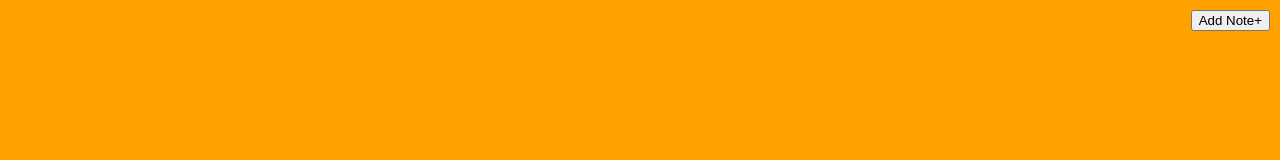
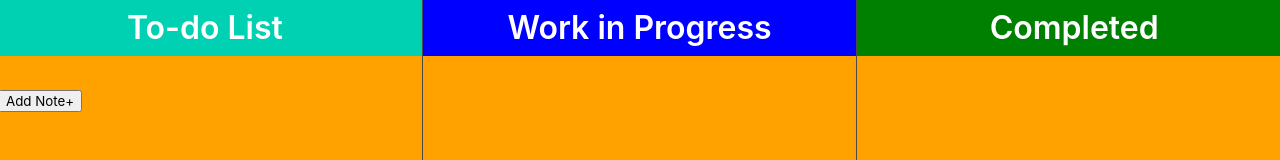
Before and after one commit to davidrevo/Noteboard, a plain HTML site: page index.html in a window 1280 px wide. Shown: the top 160 px of the page. Drawn offline with nearby package versions, Linux system fonts and the light colour scheme.

Commit message:
add todo list, wip list, and completed list

```diff
--- a/css/style.css
+++ b/css/style.css
@@ -1,61 +1,39 @@
-/* http://meyerweb.com/eric/tools/css/reset/
-   v2.0 | 20110126
-   License: none (public domain)
-*/
+html {
+	width: 100%;
+	height: 100%;
+  background-color: #ffa200 !important;
+}
 
-html, body, div, span, applet, object, iframe,
-h1, h2, h3, h4, h5, h6, p, blockquote, pre,
-a, abbr, acronym, address, big, cite, code,
-del, dfn, em, img, ins, kbd, q, s, samp,
-small, strike, strong, sub, sup, tt, var,
-b, u, i, center,
-dl, dt, dd, ol, ul, li,
-fieldset, form, label, legend,
-table, caption, tbody, tfoot, thead, tr, th, td,
-article, aside, canvas, details, embed,
-figure, figcaption, footer, header, hgroup,
-menu, nav, output, ruby, section, summary,
-time, mark, audio, video {
-	margin: 0;
+body, .noteboard-wrap {
+	height: 100%;
+}
+
+.column.to-do, .column.wip, .column.completed {
+	border-right: 1px solid #4a4a4a;
 	padding: 0;
-	border: 0;
-	font-size: 100%;
-	font: inherit;
-	vertical-align: baseline;
 }
-/* HTML5 display-role reset for older browsers */
-article, aside, details, figcaption, figure,
-footer, header, hgroup, menu, nav, section {
-	display: block;
+
+.to-do .title {
+	background-color: #00d1b2;
 }
-body {
-	line-height: 1;
+
+.wip .title {
+	background-color: blue;
 }
-ol, ul {
-	list-style: none;
+
+.completed .title {
+	background-color: green;
 }
-blockquote, q {
-	quotes: none;
-}
-blockquote:before, blockquote:after,
-q:before, q:after {
-	content: '';
-	content: none;
-}
-table {
-	border-collapse: collapse;
-	border-spacing: 0;
+
+.noteboard-wrap .title {
+	color: #fff;
+	text-align: center;
+  margin-top: 12px;
+	padding: 10px;
 }
 
 #react-container {
-  background-color: #ffa200;
-  position: absolute;
-  width: 100%;
-  height: 100%;
-  top: 0;
-  left: 0;
-  right: 0;
-  bottom: 0;
+
 }
 
 .note {
@@ -86,8 +64,5 @@ table {
 }
 
 .add-note {
-	position: absolute;
-	right: 0;
-	top: 0;
 	margin: 10px;
 }
--- a/index.html
+++ b/index.html
@@ -10,9 +10,23 @@
   <link rel="stylesheet" href="css/style.css">
   <!-- Load Babel -->
   <script src="https://unpkg.com/babel-standalone@6/babel.min.js"></script>
+  <!-- Bulma library -->
+  <link rel="stylesheet" href="https://cdnjs.cloudflare.com/ajax/libs/bulma/0.6.2/css/bulma.min.css">
+  <script defer src="https://use.fontawesome.com/releases/v5.0.0/js/all.js"></script>
 </head>
 <body>
-  <div id="react-container"></div>
+  <div class="noteboard-wrap columns is-desktop">
+    <div class="column to-do">
+      <h1 class="title">To-do List</h1>
+      <div id="react-container"></div>
+    </div>
+    <div class="column wip">
+      <h1 class="title">Work in Progress</h1>
+    </div>
+    <div class="column completed">
+      <h1 class="title">Completed</h1>
+    </div>
+  </div>
   <script type="text/babel">
     var Note = React.createClass({
       getInitialState(){
@@ -22,7 +36,7 @@
       },
       componentWillMount() {
         this.style = {
-          right: this.randomBetween(0, window.innerWidth - 150, 'px'),
+          left: this.randomBetween(0, window.innerWidth / 3 - 150, 'px'),
           top: this.randomBetween(0, window.innerHeight - 150, 'px')
         }
       },
```
